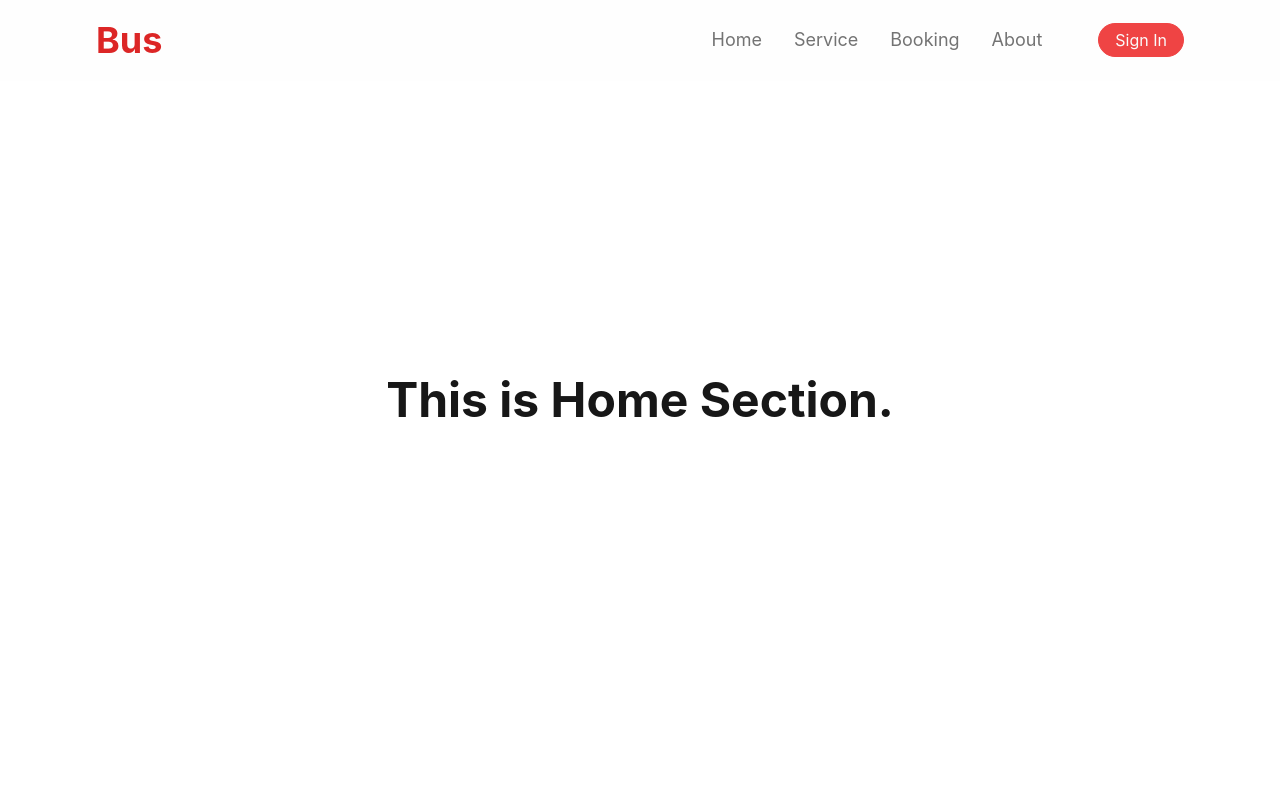
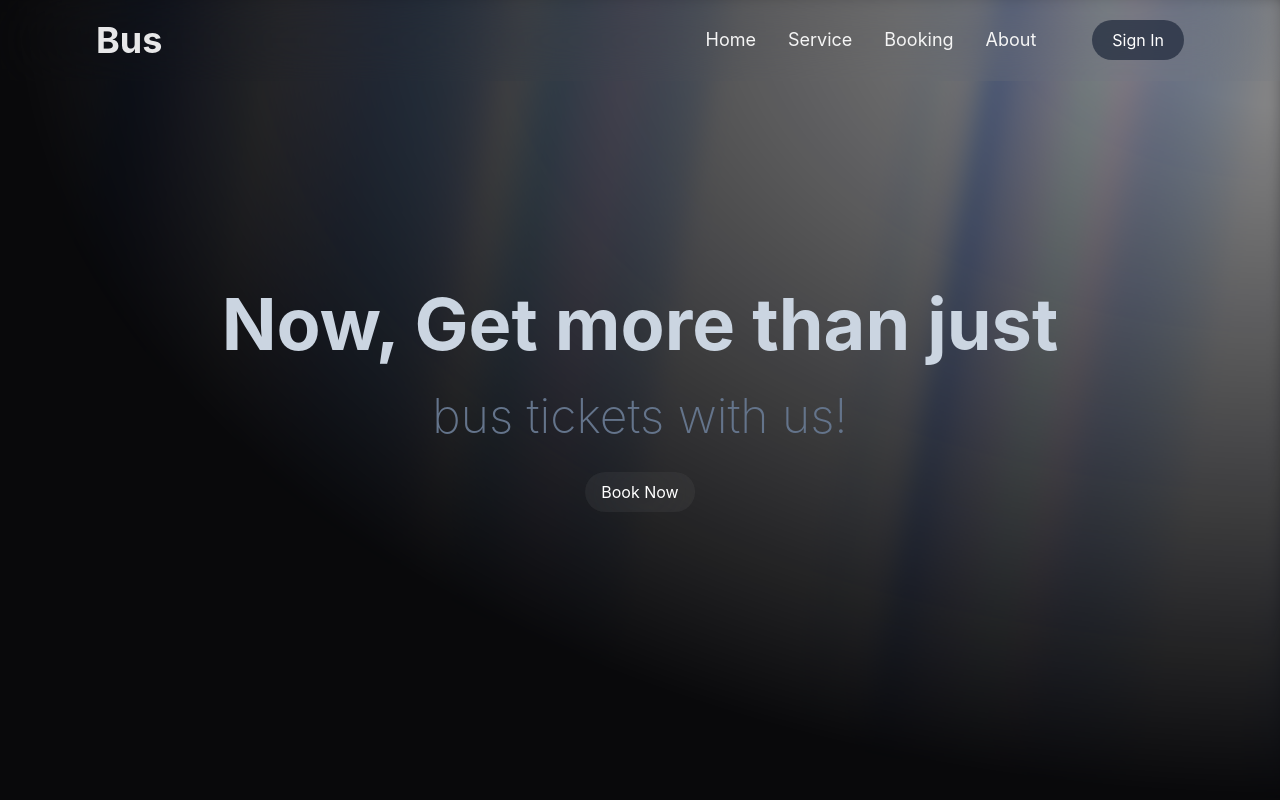
Before and after one commit to aravinthpm77/Ticket-Booking-App, a React (Create React App) app in the folder client/: page / in a window 1280 px wide. Shown: the top 800 px of the page. Built offline with nearby package versions, Linux system fonts and the light colour scheme.

Commit message:
Aurora BG

```diff
--- a/client/package.json
+++ b/client/package.json
@@ -6,6 +6,8 @@
     "@testing-library/jest-dom": "^5.17.0",
     "@testing-library/react": "^13.4.0",
     "@testing-library/user-event": "^13.5.0",
+    "clsx": "^2.1.1",
+    "framer-motion": "^11.11.15",
     "react": "^18.3.1",
     "react-dom": "^18.3.1",
     "react-icons": "^5.3.0",
@@ -13,6 +15,7 @@
     "react-router-dom": "^6.28.0",
     "react-scripts": "5.0.1",
     "react-toastify": "^10.0.6",
+    "tailwind-merge": "^2.5.4",
     "web-vitals": "^2.1.4"
   },
   "scripts": {
--- a/client/src/components/navbar/Navbar.jsx
+++ b/client/src/components/navbar/Navbar.jsx
@@ -54,30 +54,30 @@ const Navbar =()=> {
     },[scrollPosition]);
 
   return (
-    <nav className={`w-full h-[8ch] fixed top-0 left-0 lg:px-24 md:px-16 sm:px-7 px-4 backdrop-blur-lg transition-transform duration-300 z-50
+    <nav className={`w-full h-[8ch] fixed top-0 left-0 lg:px-24 md:px-16  sm:px-7 px-4 backdrop-blur-2xl  transition-transform duration-300 z-50
     ${isVisible < 50  ? "transalte-y-0 " : "-translate-y-full"}
-    ${scrollPosition > 150 ? "bg-neutral-500/10 ":"bg-neutral-100/10"}
+    ${scrollPosition > 150 ? "bg-neutral-500 ":"bg-neutral-100/0"}
     `}
     >
 
 
         <div className="w-full h-full flex items-center justify-between">
 
-            <Link to='/' className="text-4xl text-red-600 font-bold">
+            <Link to='/' className="text-4xl text-white/90 hover:text-white duration-200 font-bold">
                 Bus
             </Link>
-            <div className="w-fit md:hidden flex items-center scale-125 justify-center cursor-pointer flex-col gap-1 text-neutral-700" onClick={handleOpen}>
+            <div className="w-fit md:hidden flex items-center scale-125 justify-center cursor-pointer flex-col gap-1 text-neutral-100" onClick={handleOpen}>
                 {
                     open? <FaXmark/>: <FaBars/>
                 }
             </div>
             <div className={`${open ? "flex absolute mt-2 top-14 left-0 w-full h-auto md:relative bg-neutral-500/10 " : "hidden top-0" } flex-1 md:flex flex-col md:flex-row md:gap-14 gap-8 md:items-center items-start md:p-0 sm:p-4  justify-end md:bg-transparent  md:shadow-none sm:shadow-md shadow-md rounded-xl`}>
-                <ul className="list-none flex md:items-center items-start flex-wrap md:gap-8 gap-4 text-lg text-neutral-500 font-normal" >
+                <ul className="list-none flex md:items-center items-start flex-wrap md:gap-8 gap-4 text-lg text-neutral-100 font-normal" >
 
                     {navItems.map((item,ind) => (
 
                         <li key={ind}>
-                            <Link to={item.link} className="hover:text-red-500 ease-in-out duration-300 transition-transform">
+                            <Link to={item.link} className="hover:text-slate-200/90  ease-in-out duration-300 transition-transform">
                                 {item.label}
                             </Link>
                         </li>
@@ -85,7 +85,7 @@ const Navbar =()=> {
                 </ul>
 
                 <div className="flex items-center justify-center">
-                    <button className="md:w-fit w-full md:px-4 px-6 md:py-1 py-2 5 bg-red-500 border border-red-500 hover:border-red-400 md:rounded-full rounded-xl text-base font-normal text-neutral-50 hover:text-red-500 ease-in-out duration-300">
+                    <button className="md:w-fit w-full md:px-5 px-6 md:py-2 py-3 5 bg-slate-800/70 hover:bg-slate-800/90  backdrop-blur-2xl  rounded-full  text-white hover:text-slate-200/90  ease-in-out duration-300">
                         Sign In
                     </button>
                 </div>
--- /dev/null
+++ b/client/src/components/ui/AuroraBg/aurora-background.jsx
@@ -0,0 +1,42 @@
+import { cn } from '../../../lib/utils';
+import React from "react";
+
+export const AuroraBackground = ({
+  className,
+  children,
+  showRadialGradient = true,
+  ...props
+}) => {
+  return (
+    (<main>
+      <div
+        className={cn(
+          "relative flex flex-col  h-[100vh] items-center justify-center bg-zinc-950  text-slate-950 transition-bg",
+          className
+        )}
+        {...props}>
+        <div className="absolute inset-0 overflow-hidden">
+          <div
+            //   I'm sorry but this is what peak developer performance looks like // trigger warning
+            className={cn(`
+          [--white-gradient:repeating-linear-gradient(100deg,var(--white)_0%,var(--white)_7%,var(--transparent)_10%,var(--transparent)_12%,var(--white)_16%)]
+          [--dark-gradient:repeating-linear-gradient(100deg,var(--black)_0%,var(--black)_7%,var(--transparent)_10%,var(--transparent)_12%,var(--black)_16%)]
+          [--aurora:repeating-linear-gradient(100deg,var(--blue-500)_10%,var(--indigo-300)_15%,var(--blue-300)_20%,var(--violet-200)_25%,var(--blue-400)_30%)]
+          [background-image:var(--white-gradient),var(--aurora)]
+          dark:[background-image:var(--dark-gradient),var(--aurora)]
+          [background-size:300%,_200%]
+          [background-position:50%_50%,50%_50%]
+          filter blur-[10px] invert dark:invert-0
+          after:content-[""] after:absolute after:inset-0 after:[background-image:var(--white-gradient),var(--aurora)]
+          after:dark:[background-image:var(--dark-gradient),var(--aurora)]
+          after:[background-size:200%,_100%]
+          after:animate-aurora after:[background-attachment:fixed] after:mix-blend-difference
+          pointer-events-none
+          absolute -inset-[10px] opacity-50 will-change-transform`, showRadialGradient &&
+              `[mask-image:radial-gradient(ellipse_at_100%_0%,black_10%,var(--transparent)_70%)]`)}></div>
+        </div>
+        {children}
+      </div>
+    </main>)
+  );
+};
--- a/client/src/layout/RootLayout.jsx
+++ b/client/src/layout/RootLayout.jsx
@@ -1,7 +1,13 @@
-import React from 'react'
-const RootLayout=()=> {
+import React, { useEffect } from 'react';
+
+const RootLayout=({ children,className })=> {
+    useEffect(()=>{
+        window.scrollTo(0,0);
+    })
   return (
-    <div>RootLayout</div>
+    <div className={`w-full lg:px-24 md:px-16 sm:px-7 px-4 ${className}`}>
+        {children}
+    </div>
   )
 }
 
--- /dev/null
+++ b/client/src/lib/utils.jsx
@@ -0,0 +1,7 @@
+import clsx from "clsx";
+import { twMerge } from "tailwind-merge";
+
+// Utility function for merging classes
+export function cn(...inputs) {
+  return twMerge(clsx(inputs));
+}
--- /dev/null
+++ b/client/src/page/home/hero/hero.jsx
@@ -0,0 +1,37 @@
+import React from "react";
+import { motion } from "framer-motion";
+import { AuroraBackground } from "../../../components/ui/AuroraBg/aurora-background";
+const Hero =() =>{
+    const varients ={
+        hidden:{opacity :0 ,y:-800},
+        visible:{opacity:1,y:0}
+
+    };
+    return(
+        <motion.div>
+            <AuroraBackground>
+                <motion.div
+                    initial={{ opacity: 0.0, y: 40 }}
+                    whileInView={{ opacity: 1, y: 0 }}
+                    transition={{
+                    delay: 0.3,
+                    duration: 0.8,
+                    ease: "easeInOut",
+                    }}
+                    className="relative flex flex-col gap-4 items-center justify-center px-4"
+                >
+                    <div className="text-3xl md:text-7xl font-bold text-slate-300 dark:text-white text-center">
+                    Now, Get more than just
+                    </div>
+                    <div className="font-extralight text-base md:text-5xl text-slate-500 dark:text-neutral-200 py-4">
+                    bus tickets with us!
+                    </div>
+                    <button className="bg-slate-100/5 hover:bg-slate-100/10 duration-300 backdrop-blur-2xl  rounded-full w-fit text-white hover:text-slate-300 px-4 py-2">
+                    Book Now
+                    </button>
+                </motion.div>
+            </AuroraBackground>
+        </motion.div>
+    )
+}
+export default Hero;
--- a/client/src/page/home/home.jsx
+++ b/client/src/page/home/home.jsx
@@ -1,13 +1,10 @@
 import React from "react"
+import Hero from "./hero/hero"
 const Home=()=> {
   return (
     <div className="min-h-screen w-full flex items-center justify-center flex-col">
-        <div className="w-full h-screen flex items-center justify-center ">
-            <h1 className="text-5xl text-neutral-900 font-bold">This is Home Section.</h1>
-        </div>
-        {/*About Sections*/}
-        <div className="w-full h-screen flex items-center justify-center bg-neutral-950 text-white">
-            <h1 className="text-5xl  font-bold">This is About Section.</h1>
+        <div className="space-y-16 w-full min-h-screen pb-16 ">
+            <Hero/>
         </div>
 
     </div>
--- a/client/tailwind.config.js
+++ b/client/tailwind.config.js
@@ -1,8 +1,41 @@
+const {
+  default: flattenColorPalette,
+} = require("tailwindcss/lib/util/flattenColorPalette");
 /** @type {import('tailwindcss').Config} */
 module.exports = {
-  content: ["./index.html", "./src/**/*.{js,ts,jsx,tsx}"],
+  content: ["./index.html", "./src/**/*.{js,ts,jsx,tsx}" ,
+    "./src/**/*.{ts,tsx}",
+
+  ],
+  darkMode: "class",
   theme: {
-    extend: {},
+    extend: {
+      animation: {
+        aurora: "aurora 60s linear infinite",
+      },
+      keyframes: {
+        aurora: {
+          from: {
+            backgroundPosition: "50% 50%, 50% 50%",
+          },
+          to: {
+            backgroundPosition: "350% 50%, 350% 50%",
+          },
+        },
+      },
+    },
   },
-  plugins: [],
+  plugins: [addVariablesForColors],
+};
+
+// This plugin adds each Tailwind color as a global CSS variable, e.g. var(--gray-200).
+function addVariablesForColors({ addBase, theme }) {
+  let allColors = flattenColorPalette(theme("colors"));
+  let newVars = Object.fromEntries(
+    Object.entries(allColors).map(([key, val]) => [`--${key}`, val])
+  );
+
+  addBase({
+    ":root": newVars,
+  });
 }
```
Also changed, not shown: 1 other file (tests, documents, lock files or other folders).
